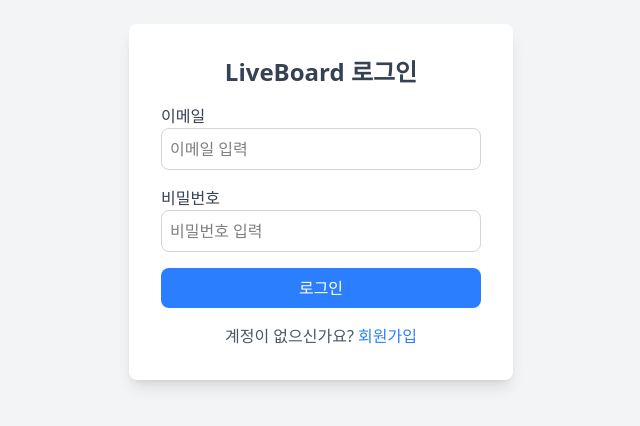
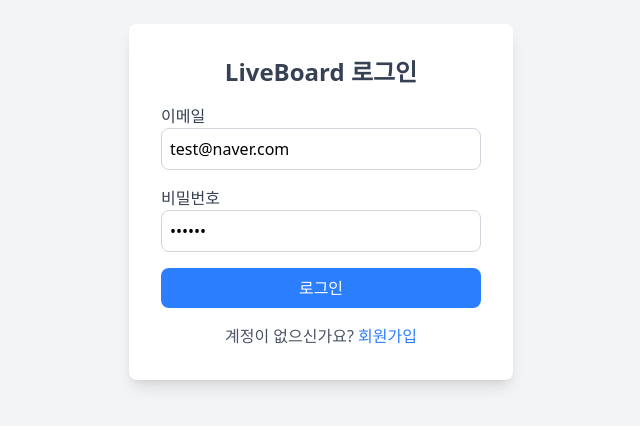
Before and after one commit to lkj1313/LiveBoard, a React (Vite) app in the folder frontend/: page / in a window 1280 px wide. Shown: the part 198-624 px from the top of the page, without its empty margins (319-959 px from the left). Built offline with nearby package versions, Linux system fonts and the light colour scheme.

Commit message:
feat: 테스트용 기본 이메일/비밀번호 입력값 추가

```diff
--- a/frontend/src/pages/LoginPage.tsx
+++ b/frontend/src/pages/LoginPage.tsx
@@ -3,8 +3,8 @@
 import useAuthStore from "../store/authStore";
 const SERVER_URL = import.meta.env.VITE_SERVER_URL;
 const LoginPage = () => {
-  const [email, setEmail] = useState("");
-  const [password, setPassword] = useState("");
+  const [email, setEmail] = useState("test@naver.com");
+  const [password, setPassword] = useState("123456");
   const [error, setError] = useState<string | null>(null);
   const setUser = useAuthStore((state) => state.setUser); // ✅ Zustand에서 `setUser` 가져오기
 
```
